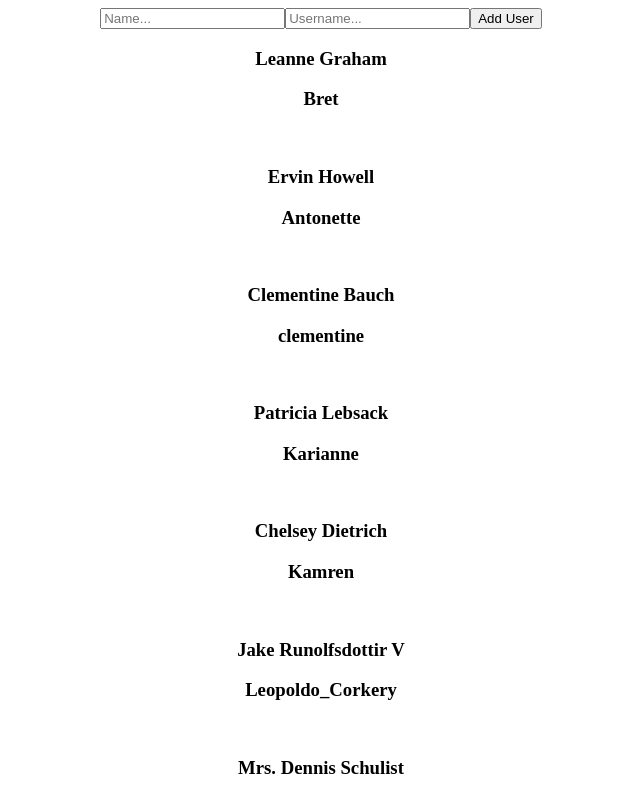
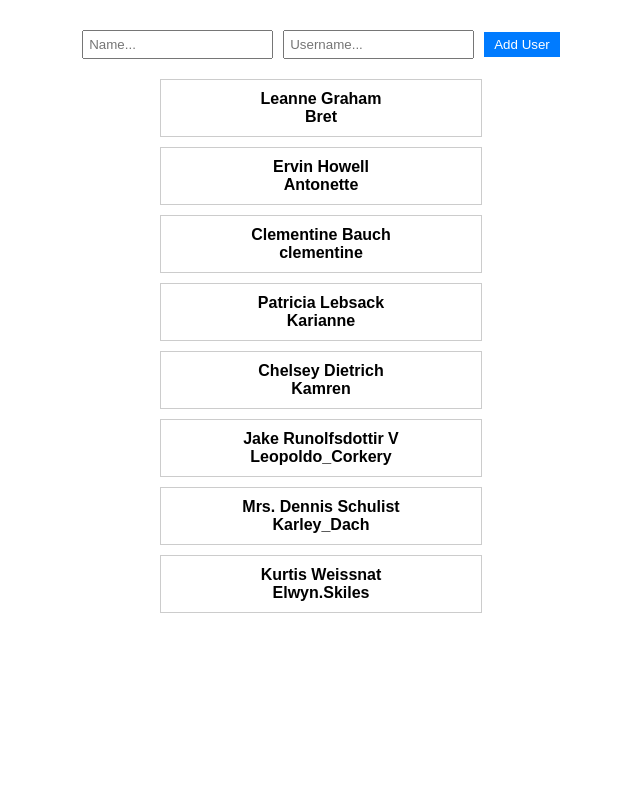
Before and after one commit to DerekBanister/redux-toolkit-practice, a React (Create React App) app: page / in a window 1280 px wide. Shown: the top 799 px of the page, without its empty margins (319-959 px from the left). Built offline with nearby package versions, Linux system fonts and the light colour scheme.

Commit message:
added some light styling and cleaned up component

```diff
--- a/src/App.css
+++ b/src/App.css
@@ -1,38 +1,57 @@
 .App {
-  text-align: center;
-}
-
-.App-logo {
-  height: 40vmin;
-  pointer-events: none;
-}
-
-@media (prefers-reduced-motion: no-preference) {
-  .App-logo {
-    animation: App-logo-spin infinite 20s linear;
-  }
-}
-
-.App-header {
-  background-color: #282c34;
-  min-height: 100vh;
   display: flex;
   flex-direction: column;
   align-items: center;
-  justify-content: center;
-  font-size: calc(10px + 2vmin);
-  color: white;
+  font-family: sans-serif;
+  margin-top: 30px;
 }
 
-.App-link {
-  color: #61dafb;
+.addUser {
+  display: flex;
+  flex-direction: row;
+  justify-content: center;
+  align-items: center;
+  margin-bottom: 20px;
 }
 
-@keyframes App-logo-spin {
-  from {
-    transform: rotate(0deg);
-  }
-  to {
-    transform: rotate(360deg);
-  }
+.addUser input {
+  padding: 5px;
+  margin-right: 10px;
 }
+
+.addUser button {
+  padding: 5px 10px;
+  background-color: #007bff;
+  color: #fff;
+  border: none;
+  cursor: pointer;
+}
+
+.addUser button:hover {
+  background-color: #0069d9;
+}
+
+.displayUsers {
+  display: flex;
+  flex-direction: column;
+  align-items: center;
+}
+
+.user {
+  border: 1px solid #ccc;
+  padding: 10px;
+  margin-bottom: 10px;
+  width: 300px;
+  display: flex;
+  flex-direction: column;
+  align-items: center;
+}
+
+.user h3 {
+  margin: 0;
+  font-size: 16px;
+}
+
+.user:last-child {
+  margin-bottom: 0;
+}
--- a/src/App.js
+++ b/src/App.js
@@ -1,59 +1,51 @@
 import './App.css';
-// Use selector is used to read state of store
 import { useSelector, useDispatch } from 'react-redux';
 import { addUser } from './features/userReducer';
 import { useState } from 'react';
 
-
 function App() {
-  // useDispatch is used to dispatch actions.
   const dispatch = useDispatch();
   const userList = useSelector((state) => state.users.value);
 
   const [name, setName] = useState('');
   const [username, setUsername] = useState('');
 
-
   return (
     <div className="App">
-      {""}
       <div className="addUser">
         <input
           type="text"
           placeholder='Name...'
-          onChange={(event) => {
-            setName(event.target.value)
-          }}
-        ></input>
+          value={name}
+          onChange={(event) => setName(event.target.value)}
+        />
         <input
           type="text"
           placeholder='Username...'
-          onChange={(event) => {
-            setUsername(event.target.value)
-          }}
-        ></input>
-        {/* using shorthand notation for the dispatch */}
+          value={username}
+          onChange={(event) => setUsername(event.target.value)}
+        />
         <button onClick={() => {
           dispatch(addUser({
-            // allows us to get the last id in the array and add 1 to it
             id: userList[userList.length - 1].id + 1,
             name,
             username
-          }))
+          }));
+          setName('');
+          setUsername('');
         }}>Add User</button>
-
-        <div className="displayUsers"></div>
+      </div>
+      <div className="displayUsers">
         {userList.map((user) => {
           return (
             <div className="user" key={user.id}>
               <h3>{user.name}</h3>
               <h3>{user.username}</h3>
-              <br></br>
             </div>
           );
         })}
       </div>
-    </div >
+    </div>
   );
 }
 
```
